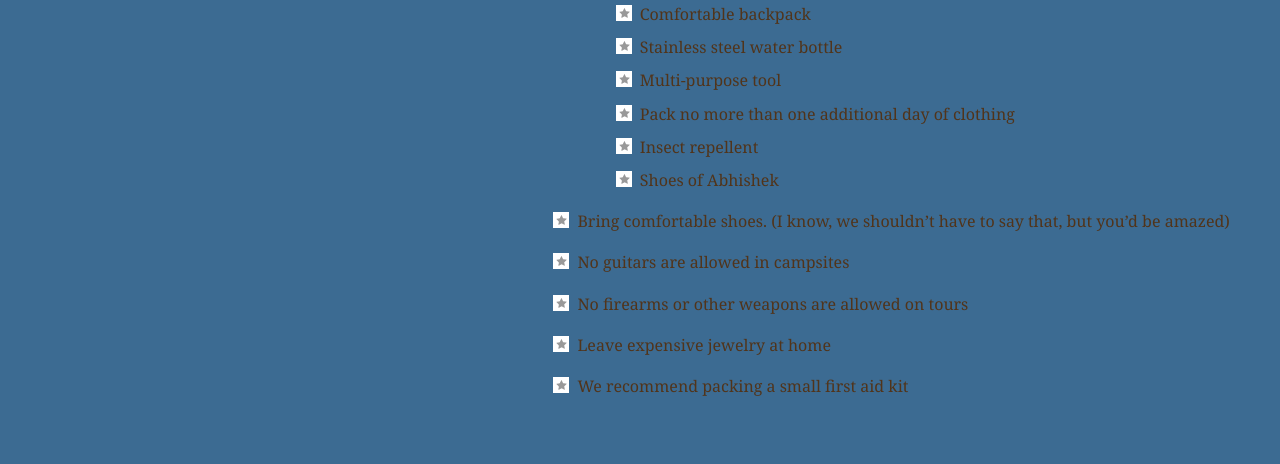
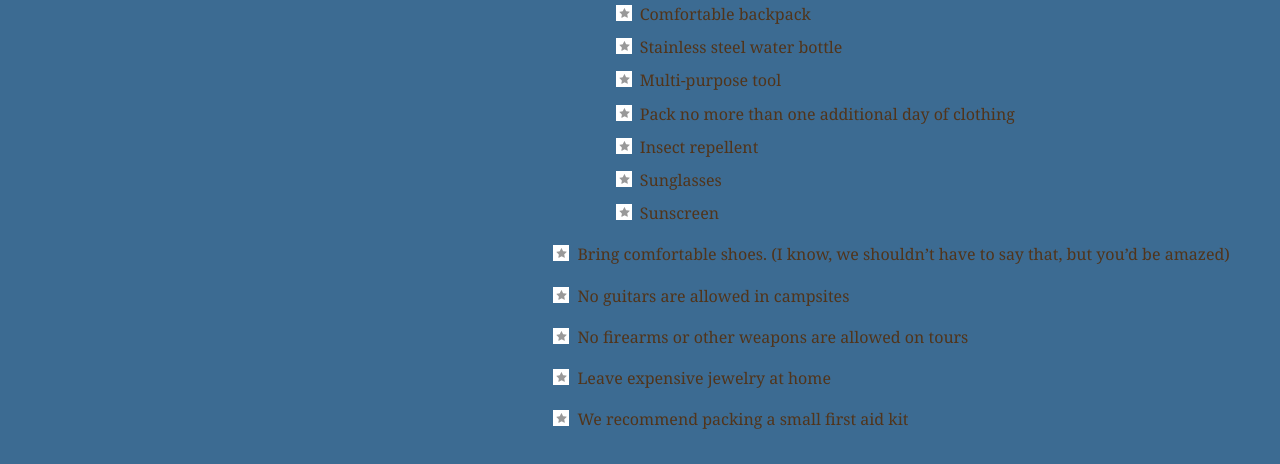
Before and after one commit to abhishekpresent/explore_californi, a plain HTML site: page resources.html in a window 1280 px wide. Shown: the part 2132-2596 px from the top of the page. Drawn offline with Linux system fonts and the light colour scheme.

Commit message:
rearragne

```diff
--- a/resources.html
+++ b/resources.html
@@ -102,7 +102,8 @@
                 <li>Multi-purpose tool</li>
                 <li>Pack no more than one additional day of clothing</li>
                 <li>Insect repellent</li>
-                <li>Shoes of Abhishek</li>
+                <li>Sunglasses</li>
+                <li>Sunscreen</li>
               </ul>
             </li>
             <li>Bring comfortable shoes. (I know, we shouldn’t have to say that, but you’d be amazed)</li>
```
